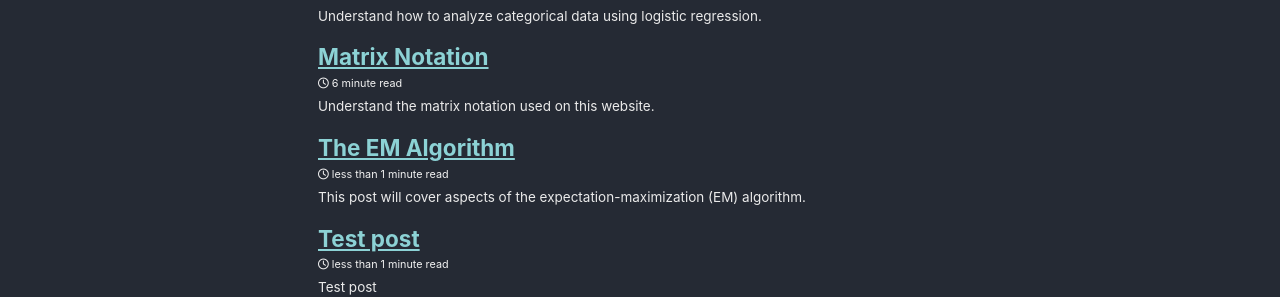
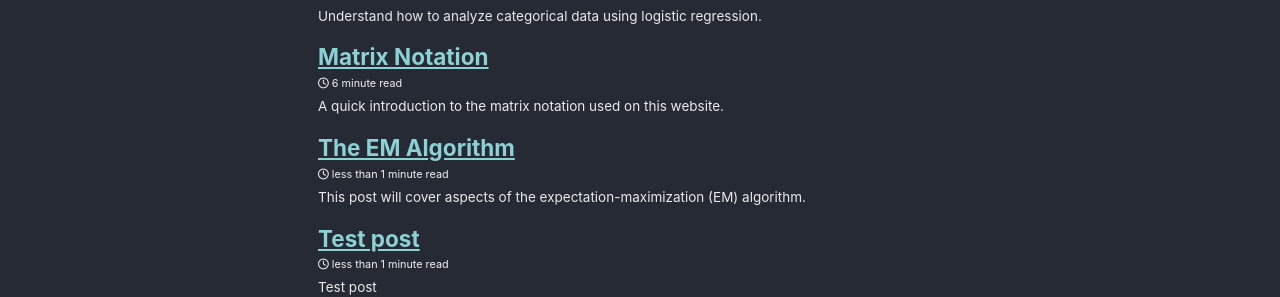
Before and after one commit to qzyu211/wang-zhan, a Jekyll site: the page built from _pages/blog.md, in a window 1280 px wide and 900 px high. Shown: the part 424-721 px from the top of the window. Built offline with Jekyll 4.4.1, drawn with Linux system fonts in a browser that asks for light colours; cached includes are drawn as plain includes; nearby versions of some CDN libraries.

Commit message:
notation

```diff
--- a/_posts/2019-10-18-notation.md
+++ b/_posts/2019-10-18-notation.md
@@ -2,7 +2,7 @@
 title: "Matrix Notation"
 date: 2019-10-18
 tags: [statistics, machine-learning, linear-algebra]
-excerpt: "Understand the matrix notation used on this website."
+excerpt: "A quick introduction to the matrix notation used on this website."
 category: statistics
 mathjax: "true"
 ---
```
